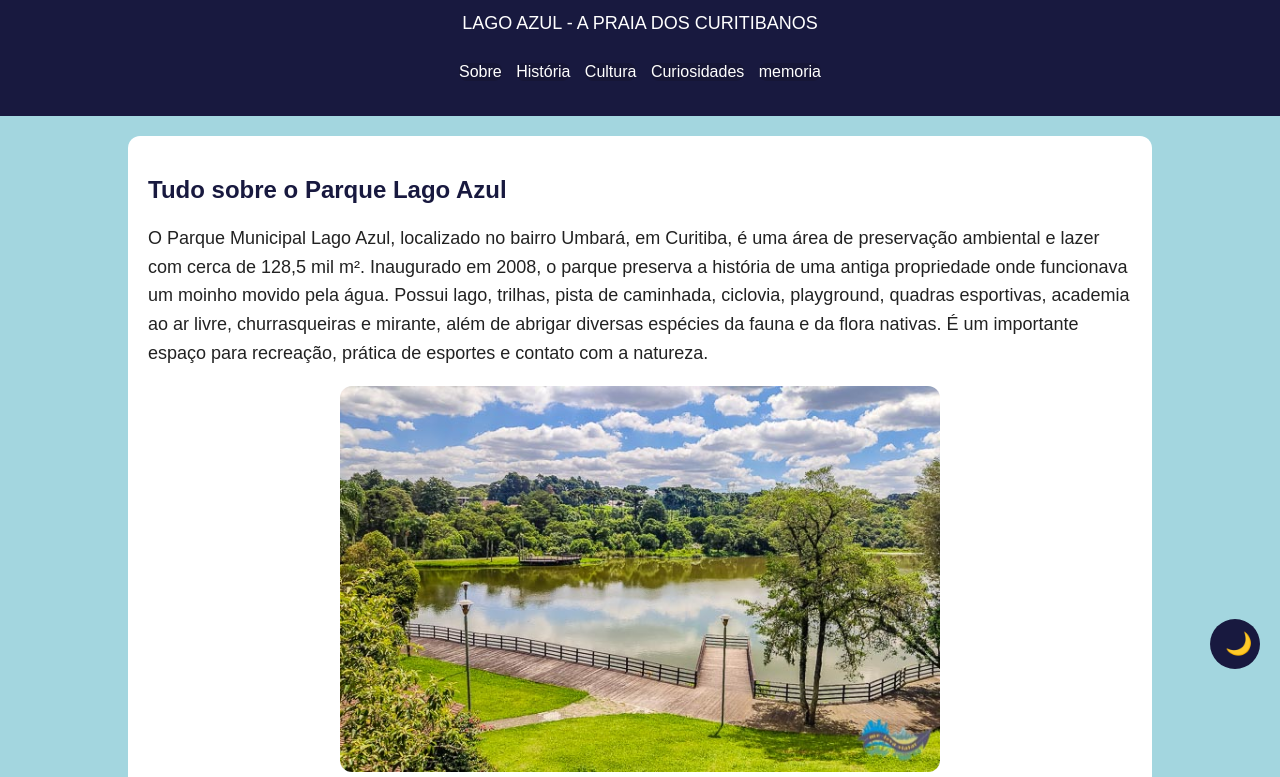
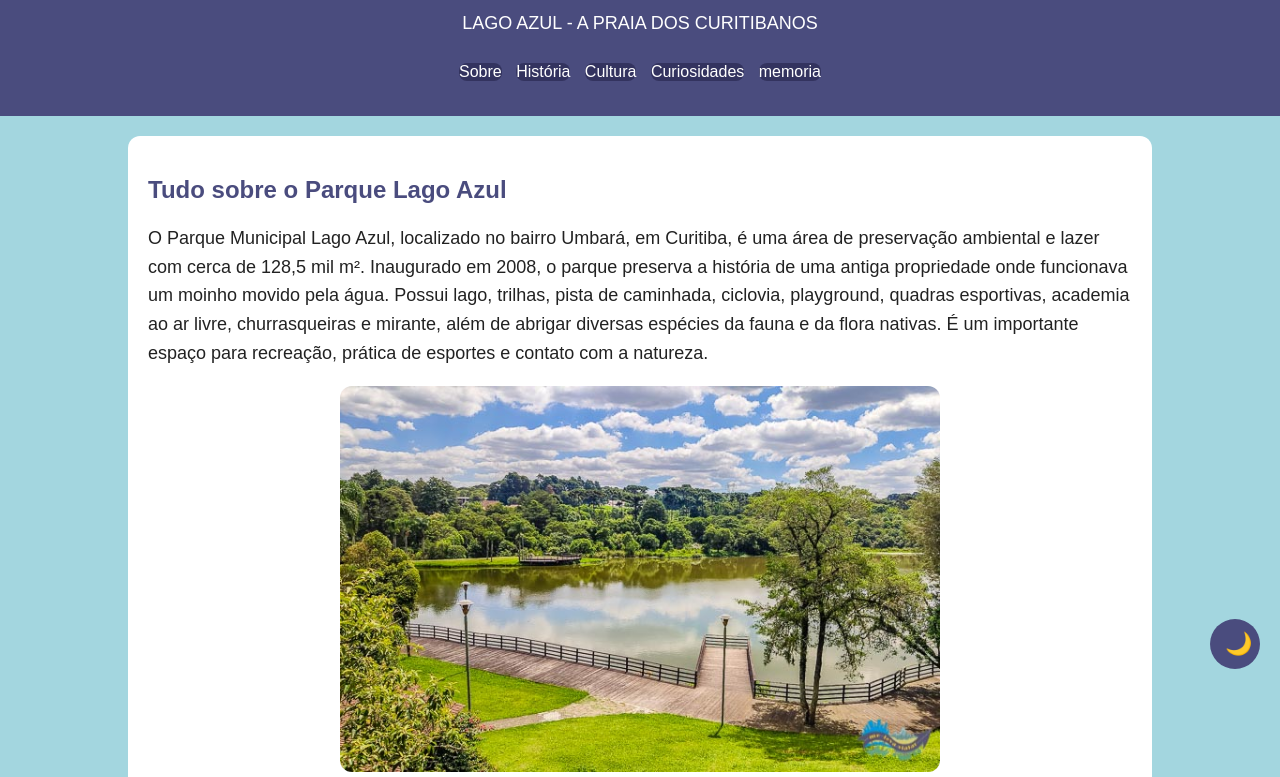
Before and after one commit to rafaelajesusalmeida-dotcom/tarefa.ed.digital, a plain HTML site: page index.html in a window 1280 px wide. Shown: the part 111-888 px from the top of the page. Drawn offline with Linux system fonts and the light colour scheme.

Commit message:
atualizei o codigo

```diff
--- a/style.css
+++ b/style.css
@@ -1,19 +1,19 @@
 :root{
     --cor-fundo:#a3d6df;
     --cor-texto:#222222;
-    --cor-principal:#18193f;
-    --cor-secundaria:#161636;
+    --cor-principal:#4a4c7e;
+    --cor-secundaria:#33335f;
     --cor-hover: #222222;
     --cor-superficie:#ffffff;
     --cor-card:#65d2e6;
     --cor-legenda:#555555;
     --cor-clara: #ffffff;
-    --cor-rodape:#10103d;
+    --cor-rodape:#2e2e9b;
 }
 .tema-escuro{
     --cor-fundo:black;
     --cor-texto:black;
-    --cor-principal:black;
+    --cor-principal:white;
     --cor-superficie:black;
     --cor-card:black;
 }
```
